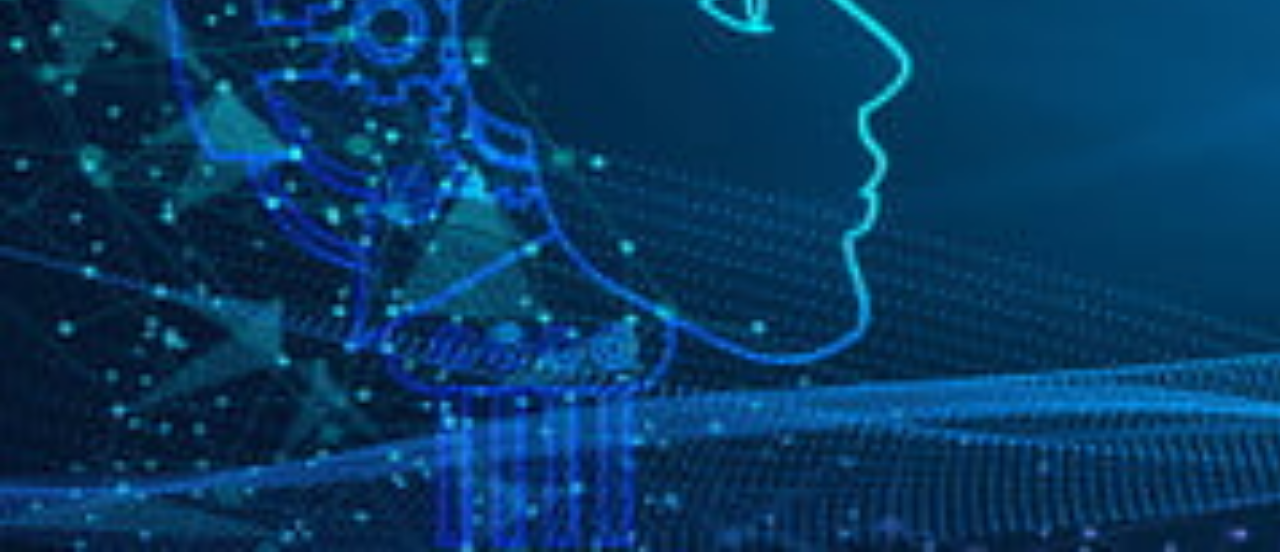
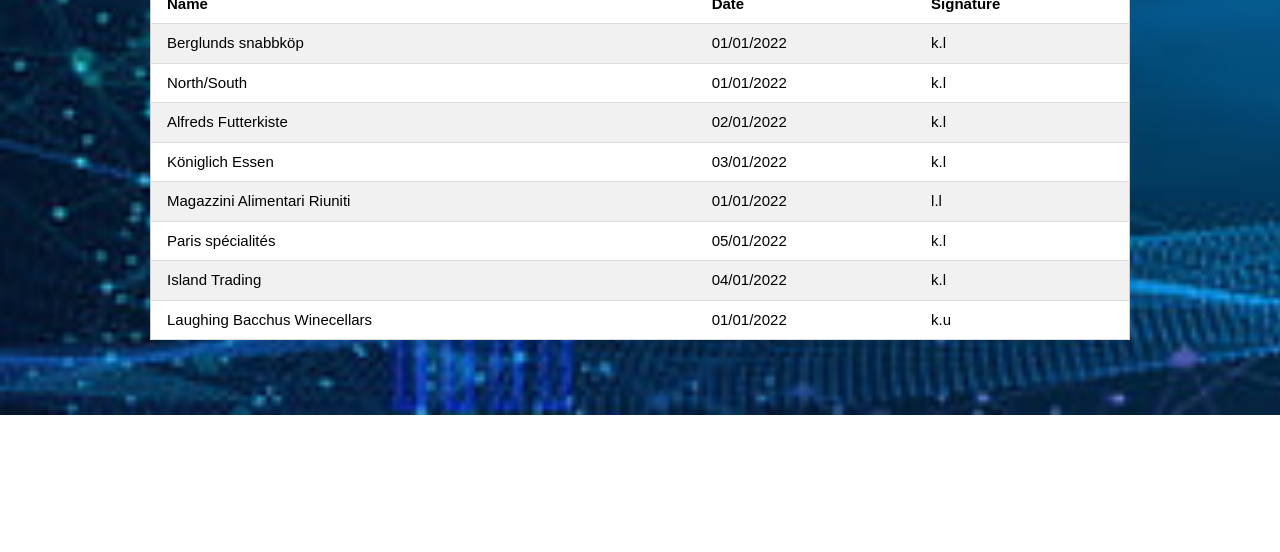
Before and after one commit to Renzo-Tshimologong/register, a website with bundled scripts: page index.html in a window 1280 px wide. Shown: the part 844-1396 px from the top of the page. After the commit the page ends 1259 px from the top, so only its background shows below. Built offline with nearby package versions, Linux system fonts and the light colour scheme; a script that the page names is missing; files whose address does not match are found by name.

Commit message:
admin page

```diff
--- a/index.html
+++ b/index.html
@@ -5,8 +5,10 @@
     <meta http-equiv="X-UA-Compatible" content="IE=edge">
     <meta name="viewport" content="width=device-width, initial-scale=1.0">
     <title>Home</title>
+    <link rel="stylesheet" href="https://www.w3schools.com/w3css/4/w3.css">
     <link rel="stylesheet" href="css/style.css">
     <script  src="face-api.min.js"></script>
+    <script src="https://www.w3schools.com/lib/w3.js"></script>
 
 </head>
 <body>
@@ -26,12 +28,63 @@
                 </div>
                 <div class="videoDiv">
                     <video id="video" width="620" height="560" autoplay muted></video>
-                  </div>
+                </div>
 
-                  <script src="https://www.gstatic.com/firebasejs/7.3.0/firebase-app.js"></script>
-                 <script src="https://www.gstatic.com/firebasejs/7.3.0/firebase-firestore.js"></script>
-                 <script src="./fire.js"></script>
-                    <script src="./script.js"></script>
+                <div class="w3-container adminDiv">
+
+                    <table id="myTable" class="w3-table-all">
+                    <tr>
+                        <th onclick="w3.sortHTML('#myTable', '.item', 'td:nth-child(1)')" style="cursor:pointer">Name</th>
+                        <th onclick="w3.sortHTML('#myTable', '.item', 'td:nth-child(2)')" style="cursor:pointer">Date</th>
+                        <th onclick="w3.sortHTML('#myTable', '.item', 'td:nth-child(3)')" style="cursor:pointer">Signature</th>
+                    </tr>
+                    <tr class="item">
+                        <td>Berglunds snabbköp</td>
+                        <td>01/01/2022</td>
+                        <td>k.l</td>
+                    </tr>
+                    <tr class="item">
+                        <td>North/South</td>
+                        <td>01/01/2022</td>
+                        <td>k.l</td>
+                    </tr>
+                    <tr class="item">
+                        <td>Alfreds Futterkiste</td>
+                        <td>02/01/2022</td>
+                        <td>k.l</td>
+                    </tr>
+                    <tr class="item">
+                        <td>Königlich Essen</td>
+                        <td>03/01/2022</td>
+                        <td>k.l</td>
+                    </tr>
+                    <tr class="item">
+                        <td>Magazzini Alimentari Riuniti</td>
+                        <td>01/01/2022</td>
+                        <td>l.l</td>
+                    </tr>
+                    <tr class="item">
+                        <td>Paris spécialités</td>
+                        <td>05/01/2022</td>
+                        <td>k.l</td>
+                    </tr>
+                    <tr class="item">
+                        <td>Island Trading</td>
+                        <td>04/01/2022</td>
+                        <td>k.l</td>
+                    </tr>
+                    <tr class="item">
+                        <td>Laughing Bacchus Winecellars</td>
+                        <td>01/01/2022</td>
+                        <td>k.u</td>
+                    </tr>
+                    </table>
+                </div>
+
+                <script src="https://www.gstatic.com/firebasejs/7.3.0/firebase-app.js"></script>
+                <script src="https://www.gstatic.com/firebasejs/7.3.0/firebase-firestore.js"></script>
+                <script src="./fire.js"></script>
+                <script src="./script.js"></script>
 
             </section>
         </section>
--- a/script.js
+++ b/script.js
@@ -65,7 +65,7 @@ function dateTimeRestriction(){
     errorclass.innerHTML = dateTimeError
 }
 
-if ((date >= 1 && date <= 5) && (currentTime >= 8 && currentTime <= 10)) { // time restriction
+if ((date >= 1 && date <= 5) && (currentTime >= 8 && currentTime <= 18)) { // time restriction
   Promise.all([
     faceapi.nets.tinyFaceDetector.loadFromUri('/models'),
     faceapi.nets.faceLandmark68Net.loadFromUri('/models'),
@@ -210,6 +210,97 @@ function errorAnimation(){
 
   errorclass.innerHTML = errorString
 }
+/*
+function adminPage(){
+  const loadAdmin =
+  `
+  <link rel="stylesheet" href="https://www.w3schools.com/w3css/4/w3.css">
+    <script src="https://www.w3schools.com/lib/w3.js"></script>
+    <style>
+        nav {
+          background-color: rgb(29, 29, 255);
+          margin-top: -1rem;
+          width: 100%;
+          height: 9.5rem;
+        }
+        h1 {
+          display: flex;
+          justify-content: center;
+          align-items: center;
+          color: white;
+          margin: -6.2rem 0;
+          padding-bottom: 3.5rem;
+          font-size: 30px;
+        }
+        div{
+          //background-color: white;
+        }
+    </style>
+  <div class="w3-container">
+
+
+
+        <table id="myTable" class="w3-table-all">
+        <tr>
+            <th onclick="w3.sortHTML('#myTable', '.item', 'td:nth-child(1)')" style="cursor:pointer">Name</th>
+            <th onclick="w3.sortHTML('#myTable', '.item', 'td:nth-child(2)')" style="cursor:pointer">Date</th>
+            <th onclick="w3.sortHTML('#myTable', '.item', 'td:nth-child(3)')" style="cursor:pointer">Signature</th>
+        </tr>
+        <tr class="item">
+            <td>Berglunds snabbköp</td>
+            <td>01/01/2022</td>
+            <td>k.l</td>
+        </tr>
+        <tr class="item">
+            <td>North/South</td>
+            <td>01/01/2022</td>
+            <td>k.l</td>
+        </tr>
+        <tr class="item">
+            <td>Alfreds Futterkiste</td>
+            <td>02/01/2022</td>
+            <td>k.l</td>
+        </tr>
+        <tr class="item">
+            <td>Königlich Essen</td>
+            <td>03/01/2022</td>
+            <td>k.l</td>
+        </tr>
+        <tr class="item">
+            <td>Magazzini Alimentari Riuniti</td>
+            <td>01/01/2022</td>
+            <td>k.l</td>
+        </tr>
+        <tr class="item">
+            <td>Paris spécialités</td>
+            <td>05/01/2022</td>
+            <td>k.l</td>
+        </tr>
+        <tr class="item">
+            <td>Island Trading</td>
+            <td>04/01/2022</td>
+            <td>k.l</td>
+        </tr>
+        <tr class="item">
+            <td>Laughing Bacchus Winecellars</td>
+            <td>01/01/2022</td>
+            <td>k.l</td>
+        </tr>
+        </table>
+    </div>
+  `
+
+  errorclass.innerHTML = loadAdmin
+}
+*/
+function adminPage() {
+  var x = document.querySelector(".w3-container");
+  if (x.style.display === "none") {
+    x.style.display = "block";
+  } else {
+    x.style.display = "none";
+  }
+}
 
 let numUnknown = 0
 
@@ -228,7 +319,8 @@ video.addEventListener('play', () => {
   var labeledFaceDescriptors
   (async () => {
     video.style.visibility = 'hidden' //hide the video to make time for looping
-    loadAnimation() // load animation to make time for looping
+    // adminPage()
+    // loadAnimation() // load animation to make time for looping
     labeledFaceDescriptors = await loadLabeledImages()
     animeClass.remove() //remove animation after looping is done
     video.style.visibility = 'visible' // display the video for authenticating after looping is done
@@ -270,6 +362,12 @@ video.addEventListener('play', () => {
                 errorAnimation() // load error animation if encounters are greater than 50
               }
 
+            }
+            else if(result._label === "Molefe1" || result._label === "Molefe2"){// acting as the admin
+              stopStreamedVideo(video);
+              removeCanvas.remove()
+              videoDiv.remove();
+              // adminPage()
             }
             else{
               stopStreamedVideo(video);
```
